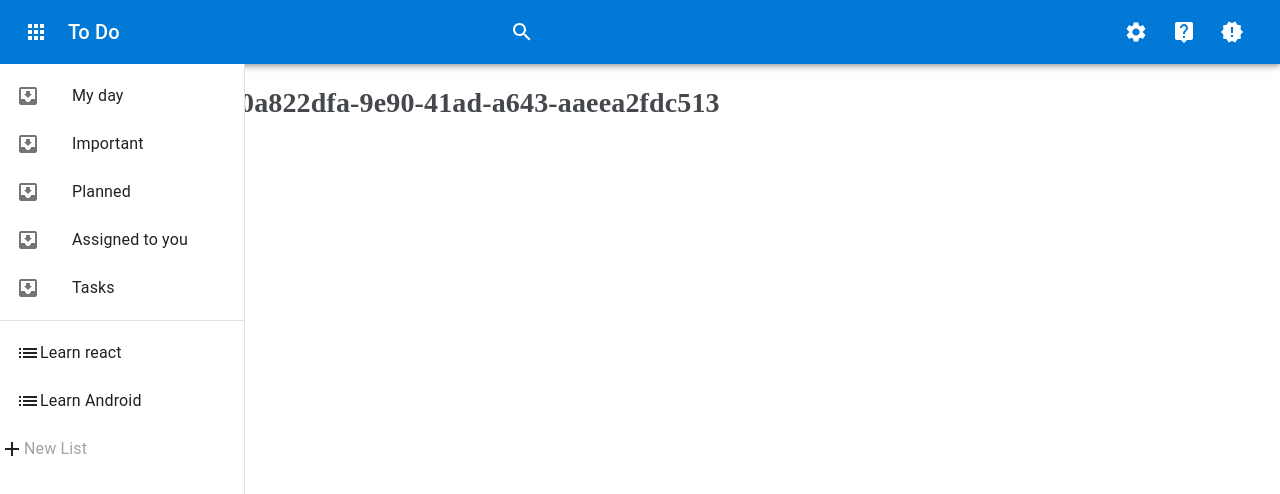
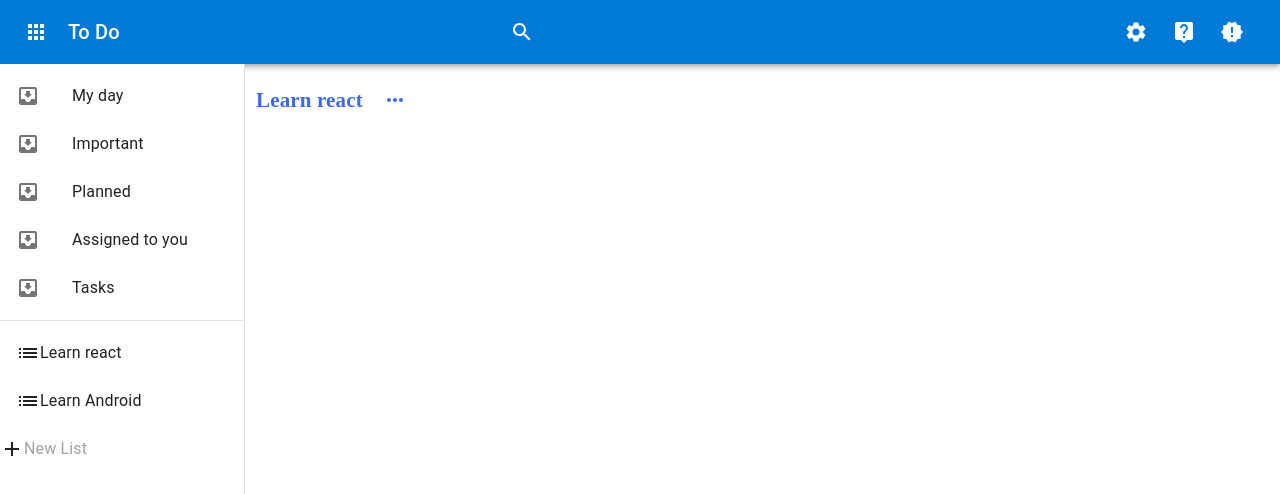
Before and after one commit to sakhidamaulik/microsoft-todo-app, a React (Create React App) app: page / in a window 1280 px wide. Shown: the top 494 px of the page. Built offline with nearby package versions, Linux system fonts and the light colour scheme; data requests are answered from the project's data file.

Commit message:
Update/Delete TaskList

```diff
--- a/src/components/ProjectList/ProjectList.tsx
+++ b/src/components/ProjectList/ProjectList.tsx
@@ -91,7 +91,12 @@ const ProjectList = () => {
       </Drawer>
       <main>
         <div>
-          {selectedProjectListId && <TaskList projectListId={selectedProjectListId} />}
+          {selectedProjectListId
+            && <TaskList
+              projectListId={selectedProjectListId}
+              projectList={projectList}
+            />
+          }
         </div>
       </main>
     </div >
--- a/src/components/TaskList/TaskList.tsx
+++ b/src/components/TaskList/TaskList.tsx
@@ -1,15 +1,65 @@
+import React, { useState } from 'react';
+import { useDispatch, useSelector } from "react-redux";
+import { Button, Divider, Menu, MenuItem } from "@material-ui/core";
+import MoreHorizIcon from "@material-ui/icons/MoreHoriz";
+import EditAttributesIcon from '@material-ui/icons/EditAttributes';
+import DeleteIcon from '@material-ui/icons/Delete';
+
 import useStyles from './style'
-
+import { IProjectList } from '../../models/ProjectList.Models';
 interface ITaskListProps {
   projectListId: String;
+  projectList: IProjectList[],
 }
 
 const TaskList: React.FC<ITaskListProps> = (
   props: ITaskListProps
 ) => {
-  const { projectListId } = props;
+  const [anchorEl, setAnchorEl] = React.useState<null | HTMLElement>(null);
+  const open = Boolean(anchorEl);
   const classes = useStyles();
-  return <h1>{projectListId}</h1>
+  const { projectListId, projectList } = props;
+  const projectListTitle = projectList.find(item => item.id === projectListId);
+
+  const handleClick = (event: React.MouseEvent<HTMLElement>) => {
+    setAnchorEl(event.currentTarget);
+  };
+
+  const handleClose = () => {
+    setAnchorEl(null);
+  };
+
+  return (
+    <div className={classes.toolbar}>
+      <div className={classes.toolbarTop}>
+        <h2 className={classes.taskListTitle}><span>{projectListTitle?.title}</span></h2>
+        <div>
+          <Button onClick={handleClick}>
+            <MoreHorizIcon className={classes.moreIcon} />
+          </Button>
+          <Menu
+            id="fade-menu"
+            anchorEl={anchorEl}
+            keepMounted
+            open={open}
+            onClose={handleClose}
+          >
+            <MenuItem>List Options</MenuItem>
+            <Divider />
+            <MenuItem onClick={handleClose}>
+              <EditAttributesIcon />
+              Rename List
+            </MenuItem>
+            <Divider />
+            <MenuItem onClick={handleClose}>
+              <DeleteIcon />
+              Delete List
+            </MenuItem>
+          </Menu>
+        </div>
+      </div>
+    </div>
+  )
 }
 
 export default TaskList;
--- a/src/components/TaskList/style.ts
+++ b/src/components/TaskList/style.ts
@@ -1,8 +1,26 @@
 import { makeStyles } from "@material-ui/core/styles";
 
 const useStyles = makeStyles((theme) => ({
-  root: {
+  toolbar: {
+    height: "auto",
+    display: "block",
+    padding: "12px 16px 0 16px",
+    position: "relative",
+    alignItems: "center",
+    flexShrink: 0,
+  },
+  toolbarTop: {
     display: "flex",
+    flexDirection: "row",
+    alignItems: "center",
+    justifyContent: "center",
+    height: "48px",
+  },
+  taskListTitle: {
+    color: "#3e69e4",
+  },
+  moreIcon: {
+    color: "#3e69e4",
   },
 }));
 
```
